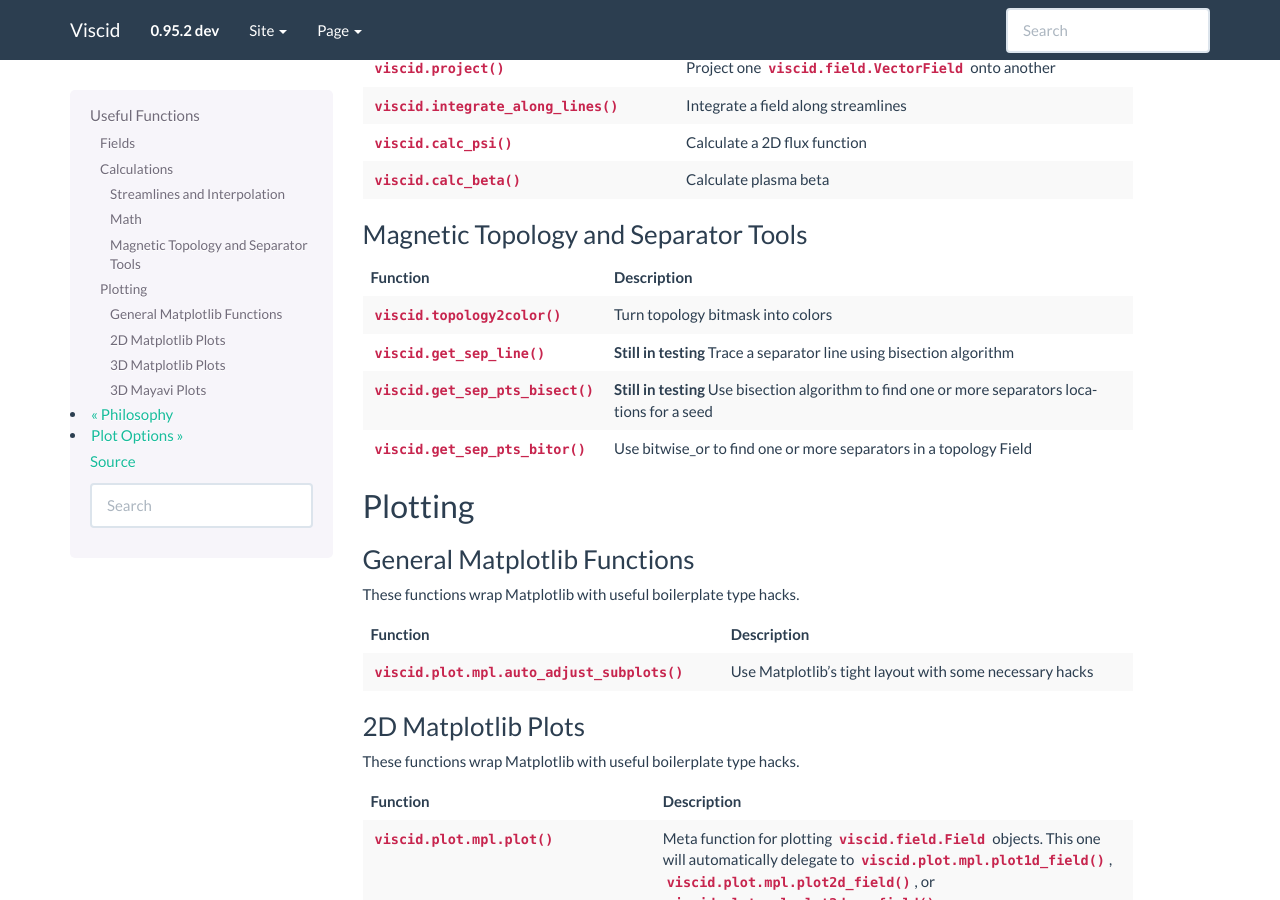
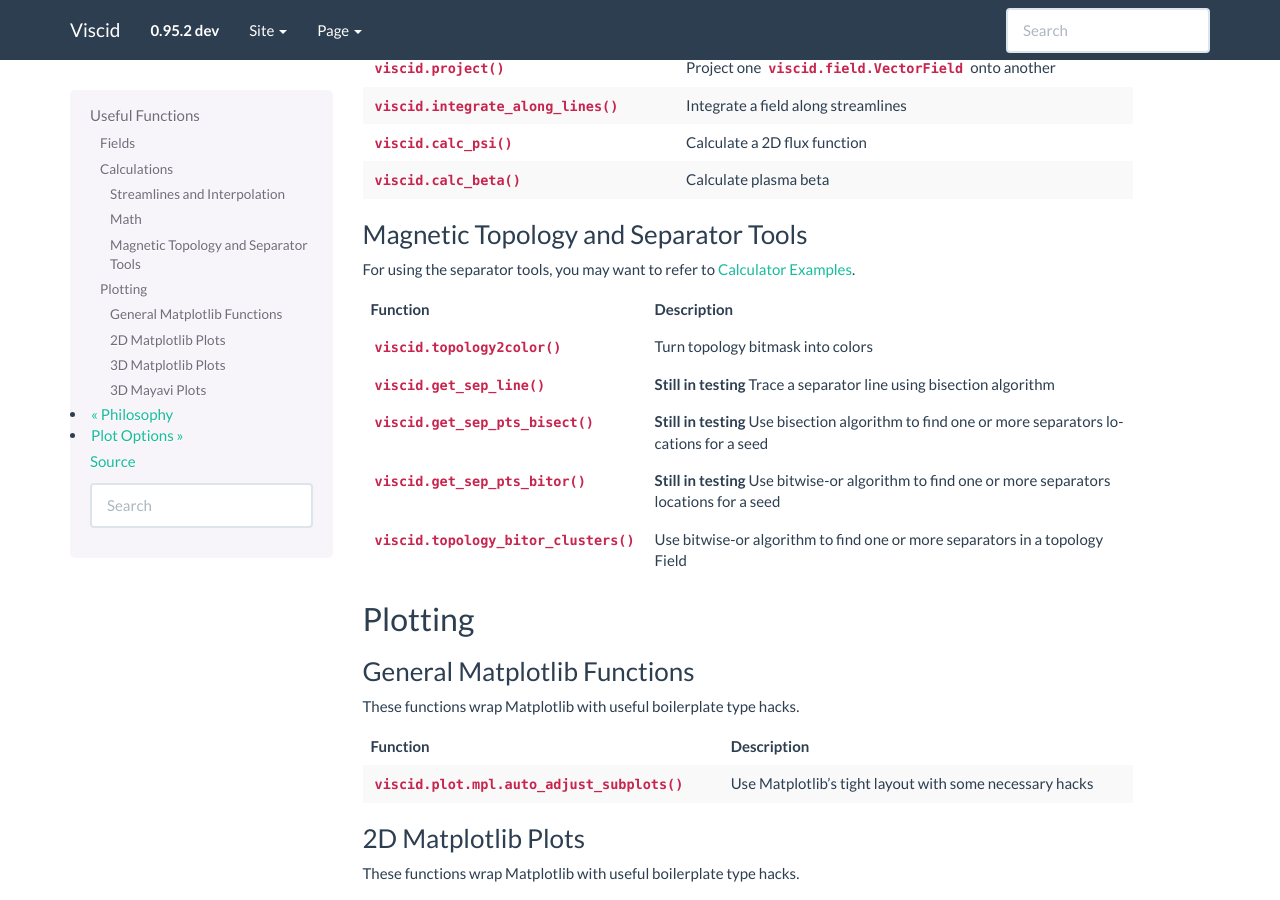
Before and after one commit to viscid-hub/Viscid, a Sphinx documentation site: the page built from doc/functions.rst, in a window 1280 px wide and 900 px high, scrolled down 1654 px. Built offline with Sphinx 7.4.7, drawn with Linux system fonts in a browser that asks for light colours; some of the changed text lies outside the part shown.

Commit message:
small doc fixes

```diff
--- a/doc/conf.py
+++ b/doc/conf.py
@@ -322,6 +322,13 @@ _viscid_root = os.path.realpath('../viscid/')
 if not _viscid_root in sys.path:
     sys.path.append(_viscid_root)
 
+import viscid
+
+# not sure why recalling post_rc_actions() is necessary in sphinx
+viscid.mpl_style.use_styles = ["seaborn-talk", "seaborn-ticks",
+                               "viscid-colorblind", "viscid-steve"]
+viscid.mpl_style.post_rc_actions()
+
 # some examples change this, so make sure it's off by default
 from viscid import readers
 from viscid.readers import openggcm
--- a/doc/examples/calc.rst
+++ b/doc/examples/calc.rst
@@ -33,6 +33,9 @@ Magnetic Topology
 Magnetic topology can be determined by the end points of magnetic field lines. By default, the topology output from calc_streamlines is a bitmask of closed (1), open-north (2), open-south (4), and solar wind (8). Any value larger than 8 indicates something else happened with that field line, such as reaching maxit or max_length and ending without hitting a boundary. The topology output can be switched to the raw boundary bitmask by giving ``topo_style='generic'`` as an argument to calc_streamlines.
 
 For more info on streamlines, check out :py:func:`viscid.calc_streamlines` and subclasses of :py:class:`viscid.SeedGen`
+
+X-Point Location and Separator Tracing
+--------------------------------------
 
 Bisection algorithm
 ~~~~~~~~~~~~~~~~~~~
--- a/doc/functions.rst
+++ b/doc/functions.rst
@@ -79,17 +80,21 @@ Magnetic Topology and Separator Tools
 
 .. cssclass:: table-striped
 
-=============================================  ===========================================================
+For using the separator tools, you may want to refer to :doc:`../examples/calc`.
+
+=============================================  ============================================================
 Function                                       Description
-=============================================  ===========================================================
+=============================================  ============================================================
 :py:func:`viscid.topology2color`               Turn topology bitmask into colors
 :py:func:`viscid.get_sep_line`                 **Still in testing** Trace a separator line using bisection
                                                algorithm
 :py:func:`viscid.get_sep_pts_bisect`           **Still in testing** Use bisection algorithm to find one or
                                                more separators locations for a seed
-:py:func:`viscid.get_sep_pts_bitor`            Use bitwise_or to find one or more separators in a
+:py:func:`viscid.get_sep_pts_bitor`            **Still in testing** Use bitwise-or algorithm to find one or
+                                               more separators locations for a seed
+:py:func:`viscid.topology_bitor_clusters`      Use bitwise-or algorithm to find one or more separators in a
                                                topology Field
-=============================================  ===========================================================
+=============================================  ============================================================
 
 Plotting
 --------
--- a/doc/philosophy.rst
+++ b/doc/philosophy.rst
@@ -9,7 +9,7 @@ Here are some basic features that all readers try to implement to the best of th
 
 - Sane Temporal Data: If there is a way to assume more than one file are in a time series, lazily consolidate everything into a :class:`viscid.dataset.DatasetTemporal`. This can be accessed like a dictionary just like Grids or Viscid Files, but they have ways to activate a specific time slice, or efficiently iterate through all time slices.
 
-- :class:`viscid.field.Field` objects should be as much like Numpy ndarrays as possible. If for whatever reason, passing a field to a Numpy ufunc doesn't work, the underlying ndarray is alwas accessible via its ``data`` attribute.
+- :class:`viscid.field.Field` objects should be as much like Numpy ndarrays as possible. If for whatever reason, passing a field to a Numpy ufunc doesn't work, the underlying ndarray is always accessible via its ``data`` attribute.
 
 The overall story goes something like this... :class:`viscid.readers.vfile.VFile` objects are :class:`viscid.dataset.Dataset` objects. Datasets contain :class:`viscid.grid.Grid` instances. Grids have :class:`viscid.field.Field` instances, :class:`viscid.coordinate.Coordinates` instances, and special methods (``_get_*``) to calculate derived quantites. At any of these levels, the object can be treated like a dictionary to get something sensible. As an example, all of the following return the same object
 
```
Also changed, not shown: other parts of doc/functions.rst (+3 -2 lines).
